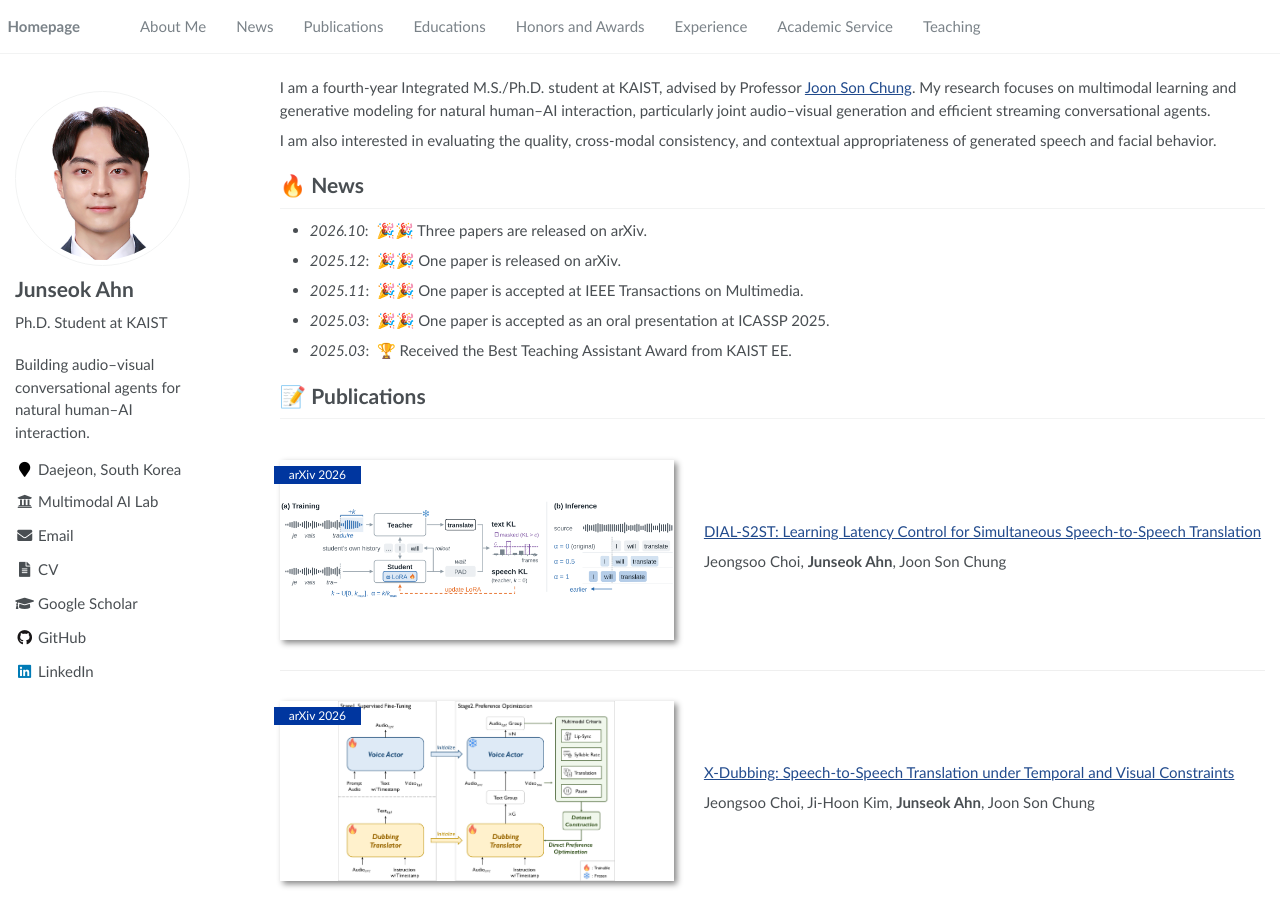
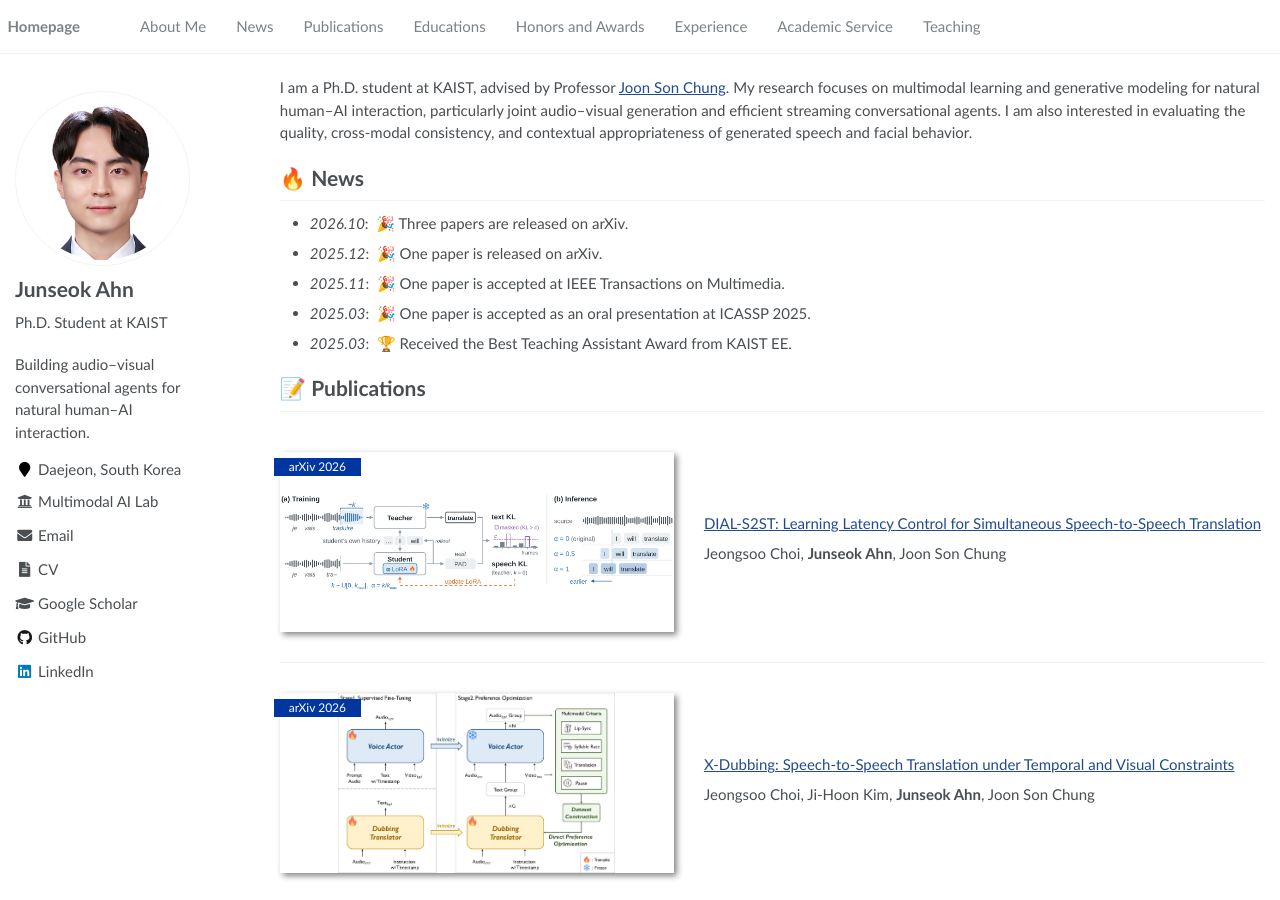
Before and after one commit to junseok520/junseok520.github.io, a Jekyll site: the page built from _pages/about.md, in a window 1280 px wide and 900 px high. Built offline with Jekyll 4.4.1, drawn with Linux system fonts in a browser that asks for light colours.

Commit message:
Shorten About Me to one paragraph, single emoji in News
Co-Authored-By: Claude Opus 5.5 <noreply@anthropic.com>

```diff
--- a/_pages/about.md
+++ b/_pages/about.md
@@ -10,16 +10,14 @@ redirect_from:
 
 <span class='anchor' id='about-me'></span>
 
-I am a fourth-year Integrated M.S./Ph.D. student at KAIST, advised by Professor [Joon Son Chung](https://mm.kaist.ac.kr/joon/). My research focuses on multimodal learning and generative modeling for natural human–AI interaction, particularly joint audio–visual generation and efficient streaming conversational agents.
-
-I am also interested in evaluating the quality, cross-modal consistency, and contextual appropriateness of generated speech and facial behavior.
+I am a Ph.D. student at KAIST, advised by Professor [Joon Son Chung](https://mm.kaist.ac.kr/joon/). My research focuses on multimodal learning and generative modeling for natural human–AI interaction, particularly joint audio–visual generation and efficient streaming conversational agents. I am also interested in evaluating the quality, cross-modal consistency, and contextual appropriateness of generated speech and facial behavior.
 
 
 # 🔥 News
-- *2026.10*: &nbsp;🎉🎉 Three papers are released on arXiv.
-- *2025.12*: &nbsp;🎉🎉 One paper is released on arXiv.
-- *2025.11*: &nbsp;🎉🎉 One paper is accepted at IEEE Transactions on Multimedia.
-- *2025.03*: &nbsp;🎉🎉 One paper is accepted as an oral presentation at ICASSP 2025.
+- *2026.10*: &nbsp;🎉 Three papers are released on arXiv.
+- *2025.12*: &nbsp;🎉 One paper is released on arXiv.
+- *2025.11*: &nbsp;🎉 One paper is accepted at IEEE Transactions on Multimedia.
+- *2025.03*: &nbsp;🎉 One paper is accepted as an oral presentation at ICASSP 2025.
 - *2025.03*: &nbsp;🏆 Received the Best Teaching Assistant Award from KAIST EE.
 
 # 📝 Publications
```
